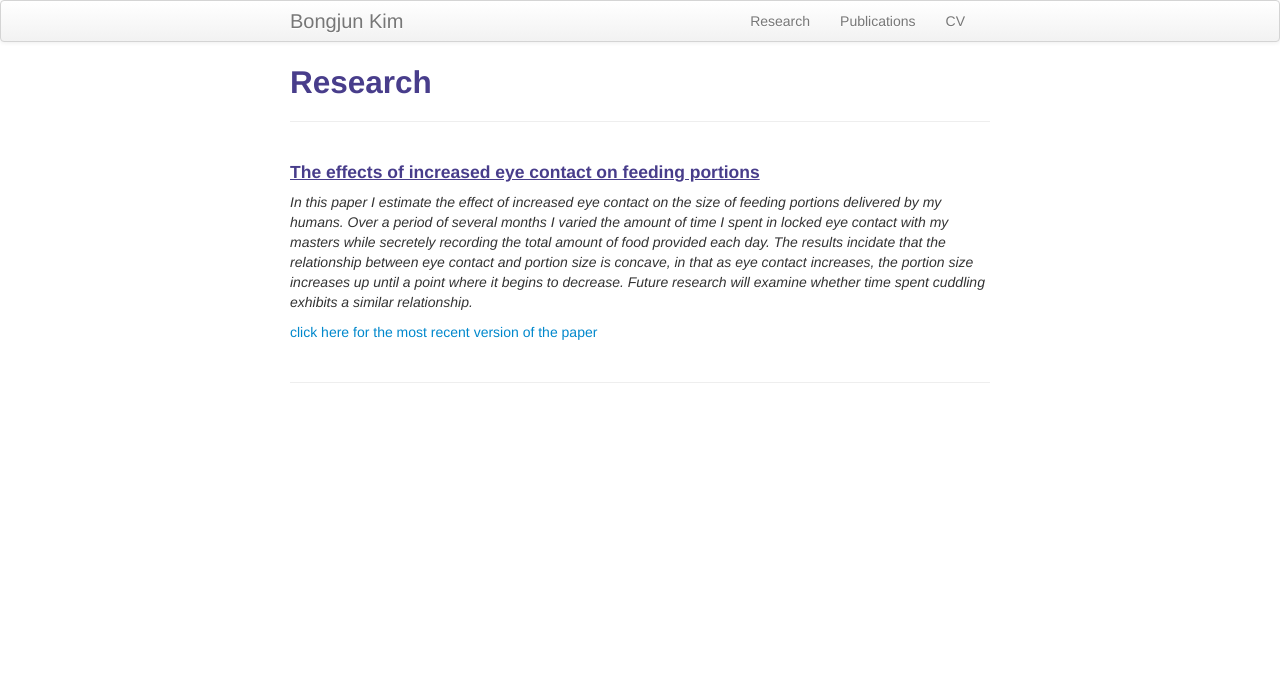
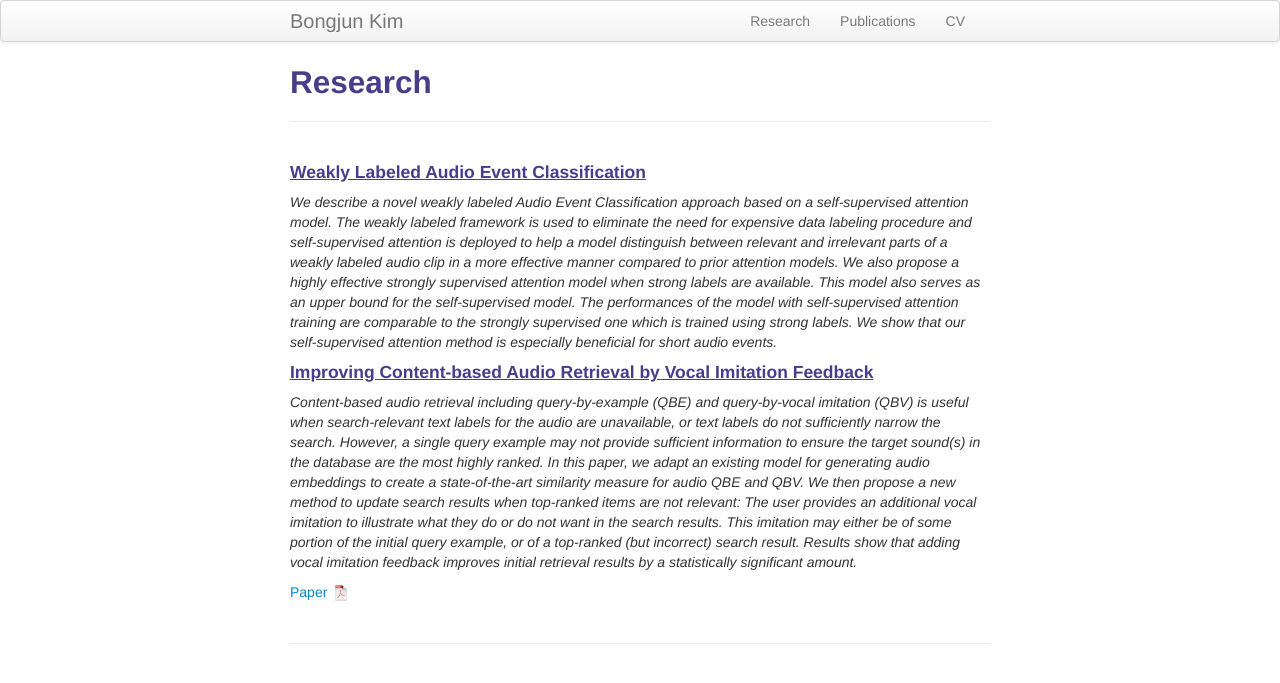
Before and after one commit to bongjun/bongjun.github.io, a Jekyll site: the page built from pages/research.md, in a window 1280 px wide. Shown: the top 683 px of the page. Built offline with Jekyll 4.4.1, drawn with Linux system fonts in a browser that asks for light colours.

Commit message:
added research

```diff
--- a/pages/research.md
+++ b/pages/research.md
@@ -1,16 +1,19 @@
 ---
 layout: page
 title: Research
-description: Blue Ham's research
+description: Bongjun Kim's research
 ---
 
 
 
-#### <u>The effects of increased eye contact on feeding portions</u>
-*In this paper I estimate the effect of increased eye contact on the size of feeding portions delivered by my humans. Over a period of several months I varied the amount of time I spent in locked eye contact with my masters while secretely recording the total amount of food provided each day. The results incidate that the relationship between eye contact and portion size is concave, in that as eye contact increases, the portion size increases up until a point where it begins to decrease. Future research will examine whether time spent cuddling exhibits a similar relationship.*
+#### <u>Weakly Labeled Audio Event Classification</u>
+*We describe a novel weakly labeled Audio Event Classification approach based on a self-supervised attention model. The weakly labeled framework is used to eliminate the need for expensive data labeling procedure and self-supervised attention is deployed to help a model distinguish between relevant and irrelevant parts of a weakly labeled audio clip in a more effective manner compared to prior attention models. We also propose a highly effective strongly supervised attention model when strong labels are available. This model also serves as an upper bound for the self-supervised model. The performances of the model with self-supervised attention training are comparable to the strongly supervised one which is trained using strong labels. We show that our self-supervised attention method is especially beneficial for short audio events.*
 
-[click here for the most recent version of the paper]({{ BASE_PATH}}/pages/working_papers/sample-working-paper.pdf)
 
+#### <u>Improving Content-based Audio Retrieval by Vocal Imitation Feedback</u>
+*Content-based audio retrieval including query-by-example (QBE) and query-by-vocal imitation (QBV) is useful when search-relevant text labels for the audio are unavailable, or text labels do not sufficiently narrow the search. However, a single query example may not provide sufficient information to ensure the target sound(s) in the database are the most highly ranked. In this paper, we adapt an existing model for generating audio embeddings to create a state-of-the-art similarity measure for audio QBE and QBV. We then propose a new method to update search results when top-ranked items are not relevant: The user provides an additional vocal imitation to illustrate what they do or do not want in the search results. This imitation may either be of some portion of the initial query example, or of a top-ranked (but incorrect) search result. Results show that adding vocal imitation feedback improves initial retrieval results by a statistically significant amount.*
+
+[Paper ![pdf]({{ BASE_PATH }}/pages/icons16/pdf-icon.png)]({{ BASE_PATH}}/pages/publications/icassp19_Kim.pdf)
 
 <!-- Note: this is how to write a comment in HTML. Everything in here won't show up on your webpage.-->
 
```
